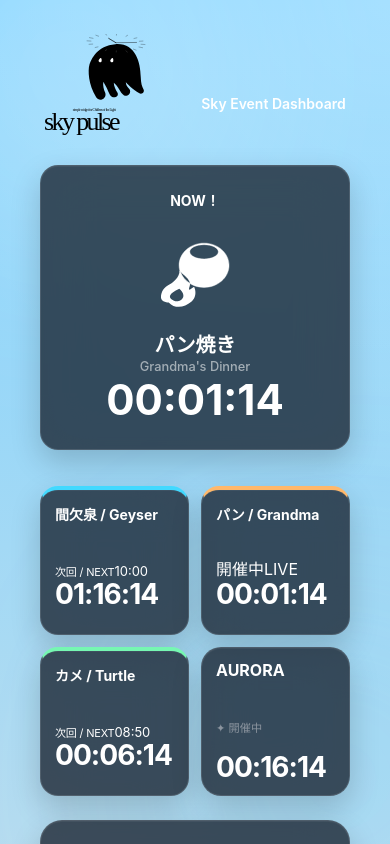
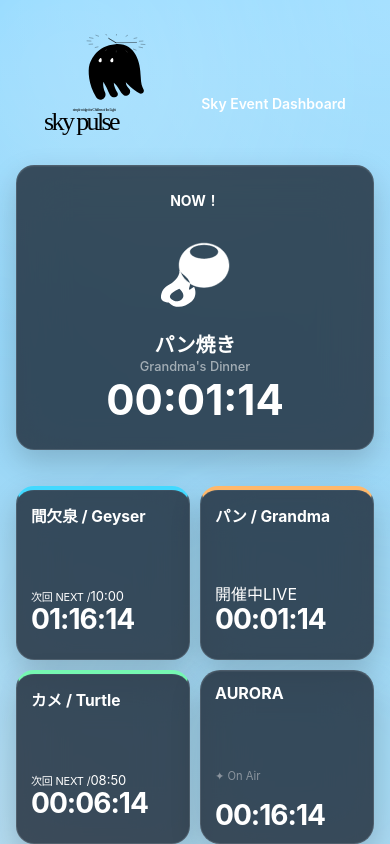
Before and after one commit to Studio-PulseHUB/Sky-Pulse-Day2, a React (Vite) app: page /#/ in a window 390 px wide. Shown: the top 844 px of the page. Built offline with nearby package versions, Linux system fonts and the light colour scheme.

Commit message:
次回の表記を変更/ロゴマークのsvgの文字を埋め込み

```diff
--- a/src/components/cards/EventCard.tsx
+++ b/src/components/cards/EventCard.tsx
@@ -74,7 +74,7 @@ export default function EventCard({
 
               <div className="event-time">
                 <span className="mobile-only next-label">
-                   次回 / NEXT
+                   次回 NEXT /
                 </span>
 
                 <span>
--- a/src/components/widgets/AuroraWidget.tsx
+++ b/src/components/widgets/AuroraWidget.tsx
@@ -88,7 +88,7 @@ export default function AuroraWidget() {
 
 <div className="special-meta">
   <span>
-    {isLive ? "✦ 開催中" : "次回"}
+    {isLive ? "✦ On Air" : "次回 NEXT"}
   </span>
 
   {!isLive && (
--- a/src/styles/global.css
+++ b/src/styles/global.css
@@ -1445,3 +1445,88 @@ body:has(.home.time-deepNight) {
     color: currentColor;
   }
 }
+
+/* 共通ルール */
+*,
+*::before,
+*::after {
+  box-sizing: border-box;
+}
+
+img,
+svg {
+  max-width: 100%;
+  height: auto;
+}
+
+.home,
+.cards,
+.special-events-grid,
+.event-card,
+.special-event-card,
+.fireworks-widget,
+.environment-widget,
+.aurora-widget {
+  min-width: 0;
+  max-width: 100%;
+}
+
+.cards,
+.special-events-grid {
+  width: 100%;
+}
+
+.cards {
+  display: grid;
+  grid-template-columns: repeat(3, minmax(0, 1fr));
+  gap: 24px;
+}
+
+.special-events-grid {
+  display: grid;
+  grid-template-columns: repeat(2, minmax(0, 1fr));
+  gap: 24px;
+}
+
+@media (max-width: 768px) {
+  .home {
+    width: 100%;
+    padding-inline: 16px;
+    overflow-x: hidden;
+  }
+
+  .cards {
+    grid-template-columns: repeat(2, minmax(0, 1fr));
+    gap: 10px;
+  }
+
+  .special-events-grid {
+    grid-template-columns: 1fr;
+    gap: 16px;
+  }
+
+  .event-card,
+  .special-event-card,
+  .fireworks-widget,
+  .environment-widget,
+  .aurora-widget {
+    width: 100%;
+    min-width: 0;
+    max-width: 100%;
+  }
+}
+.special-title,
+.event-card h2 {
+  min-width: 0;
+  max-width: 100%;
+}
+
+@media (max-width: 768px) {
+  .special-title {
+    font-size: clamp(0.8rem, 3.8vw, 1rem);
+  }
+
+  .event-card h2 {
+    font-size: clamp(0.8rem, 4vw, 1rem);
+  }
+}
```
